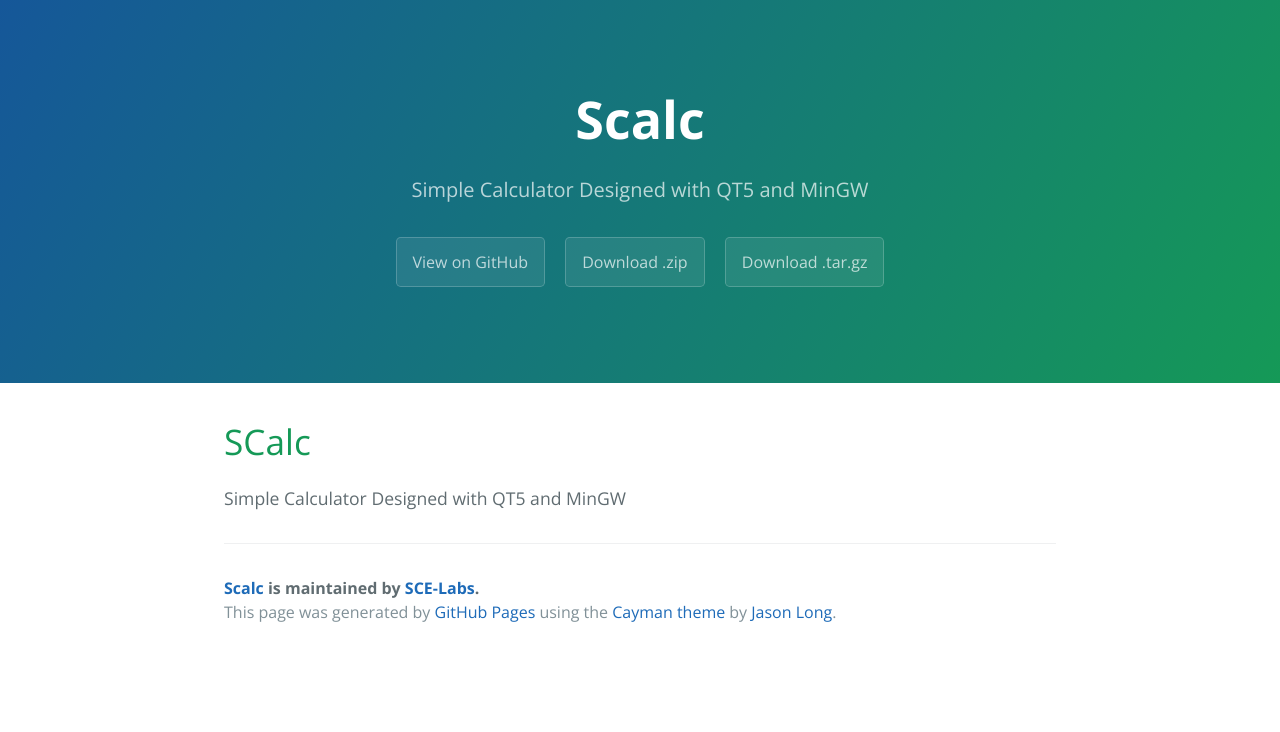
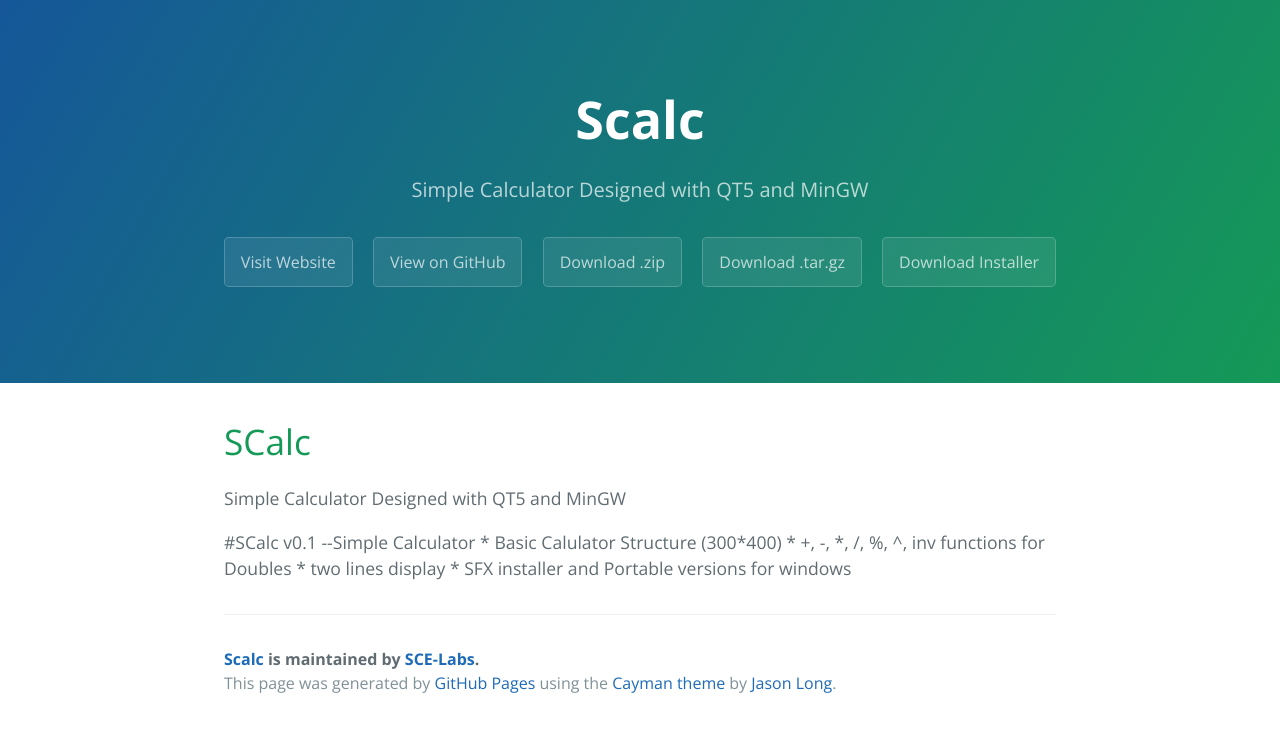
Before and after one commit to SCE-Labs/SCalc, a plain HTML site: page index.html in a window 1280 px wide. Drawn offline with nearby package versions, Linux system fonts and the light colour scheme.

Commit message:
Adding Button and release note

```diff
--- a/index.html
+++ b/index.html
@@ -13,9 +13,11 @@
     <section class="page-header">
       <h1 class="project-name">Scalc</h1>
       <h2 class="project-tagline">Simple Calculator Designed with QT5 and MinGW</h2>
+      <a href="http://scel.satakshi.in" class="btn">Visit Website</a>
       <a href="https://github.com/SCE-Labs/SCalc" class="btn">View on GitHub</a>
       <a href="https://github.com/SCE-Labs/SCalc/zipball/master" class="btn">Download .zip</a>
       <a href="https://github.com/SCE-Labs/SCalc/tarball/master" class="btn">Download .tar.gz</a>
+      <a href="https://github.com/SCE-Labs/SCalc/raw/master/SCalc_v0.1.exe" class="btn">Download Installer</a>
     </section>
 
     <section class="main-content">
@@ -23,6 +25,12 @@
 <a id="scalc" class="anchor" href="#scalc" aria-hidden="true"><span aria-hidden="true" class="octicon octicon-link"></span></a>SCalc</h1>
 
 <p>Simple Calculator Designed with QT5 and MinGW</p>
+<p>#SCalc v0.1
+--Simple Calculator
+	* Basic Calulator Structure (300*400)
+	* +, -, *, /, %, ^, inv functions for Doubles
+	* two lines display
+	* SFX installer and Portable versions for windows</p>
 
       <footer class="site-footer">
         <span class="site-footer-owner"><a href="https://github.com/SCE-Labs/SCalc">Scalc</a> is maintained by <a href="https://github.com/SCE-Labs">SCE-Labs</a>.</span>
```
